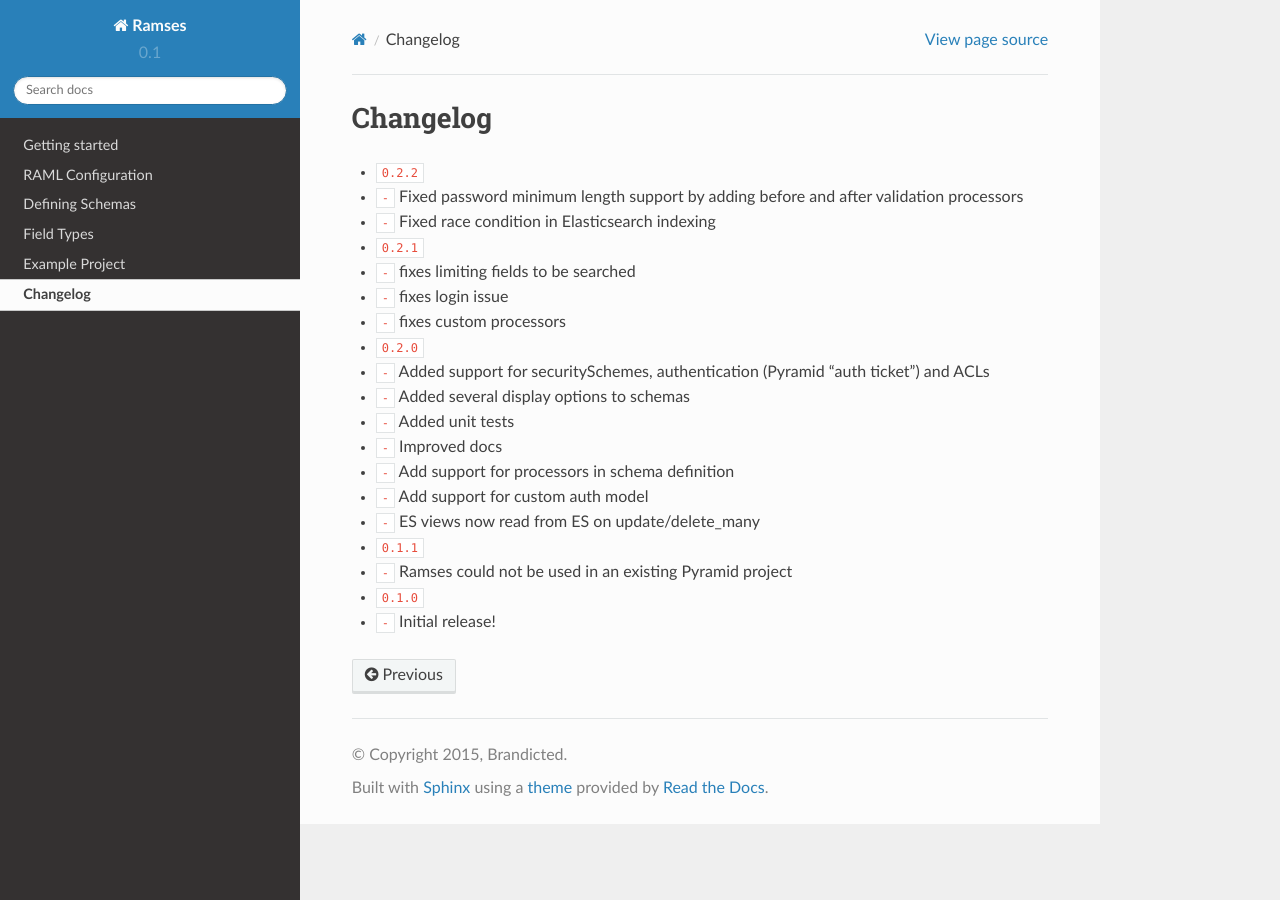
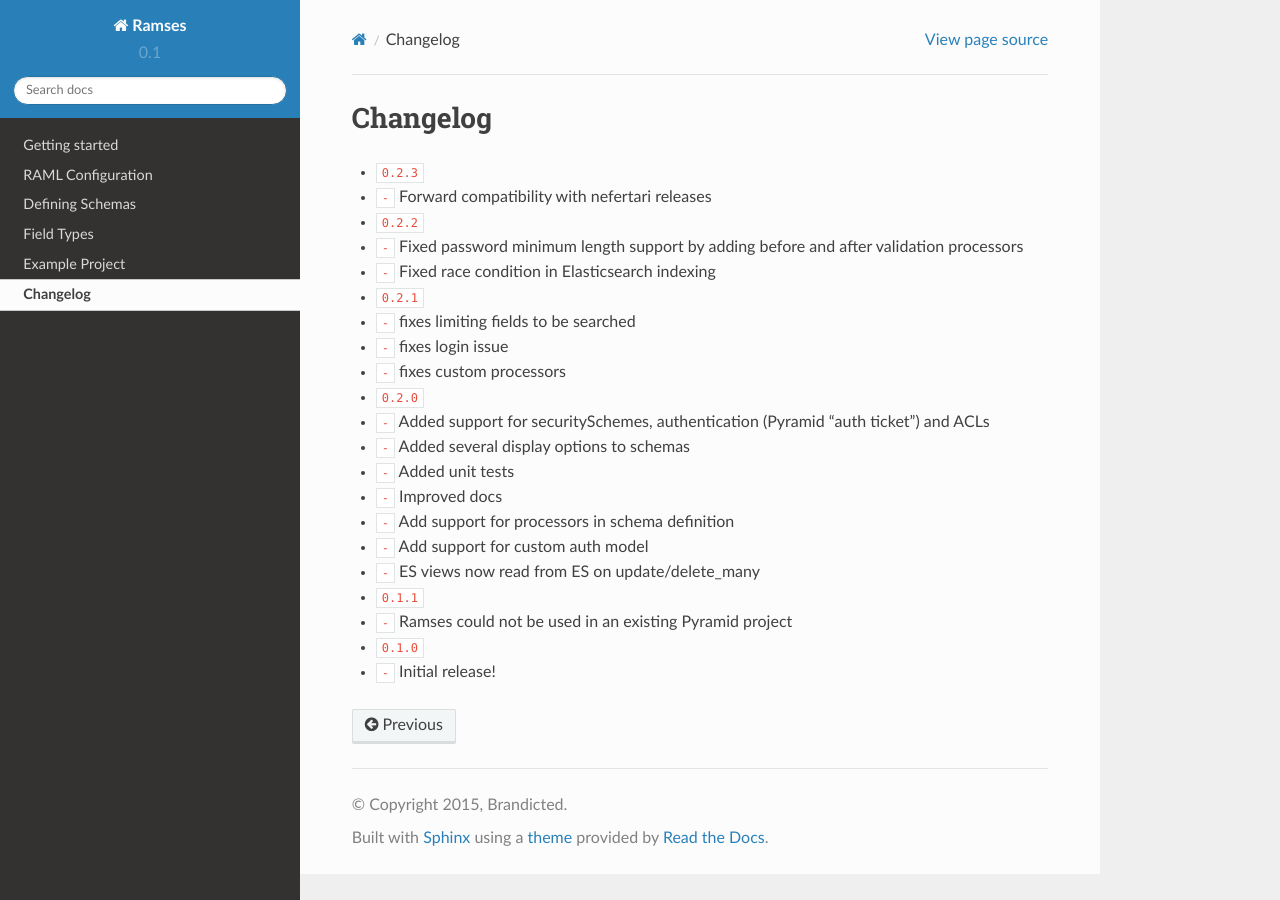
Before and after one commit to ramses-tech/ramses, a Sphinx documentation site: the page built from docs/source/changelog.rst, in a window 1280 px wide. Built offline with Sphinx 7.4.7 and the Read the Docs theme 2.0.0, drawn with Linux system fonts in a browser that asks for light colours; cross-references to code outside the pages are shown as plain code.

Commit message:
compatibility release 0.2.3

```diff
--- a/docs/source/changelog.rst
+++ b/docs/source/changelog.rst
@@ -1,5 +1,8 @@
 Changelog
 =========
+
+* :release:`0.2.3 <2015-06-05>`
+* :bug:`-` Forward compatibility with nefertari releases
 
 * :release:`0.2.2 <2015-06-03>`
 * :bug:`-` Fixed password minimum length support by adding before and after validation processors
```
Also changed, not shown: 1 other file.
